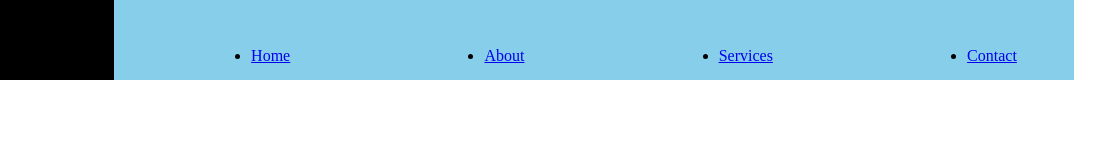
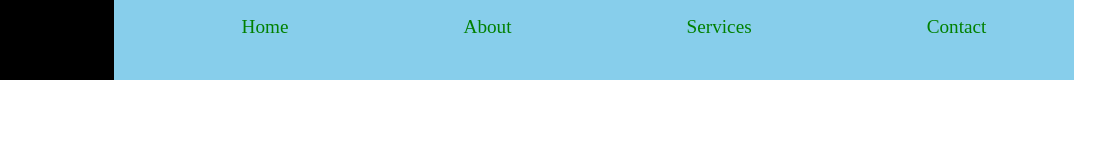
Before and after one commit to ankitkumarpandey1/project1, a plain HTML site: page index.html in a window 1280 px wide. Shown: the full height of the page, 206-1320 px from the left, 1114 px wide, since content can reach past the window. Drawn offline with Linux system fonts and the light colour scheme.

Commit message:
Update style.css

```diff
--- a/css/style.css
+++ b/css/style.css
@@ -1,17 +1,13 @@
-body{
-  margin:0px;
-}
-
 .header{width:100%;
        height: 10%;
        background-color: yellow;
        display:flex;
-
+            overflow:hidden;
 
       }
 .logo{
        width:25%;
-
+       height:100%;
        background-color:black;
 
 }
@@ -34,30 +30,28 @@ body{
 }
 .nav{
        width:100%;
-  height:100%;
 
        }
 
 .nav ul{
-      width:100%;
-  height:100%;
            display:flex;
-          align-items:center;
+           list-style:none;
+           text-decoration:none;
            justify-content: space-around;
 
 }
-menu ul li{list-style-type:none;
-           padding-bottom:2.5%;
 
 
 .nav ul li a{
           text-decoration:none;
           color: green;
-          position:absolute;
+          justify-content:center;
           font-size:min(1.5vw,1.5vw);
 }
 
-
+body{
+  margin:0px;
+}
 
 @media screen and (max-width: 576px)
 {
```
